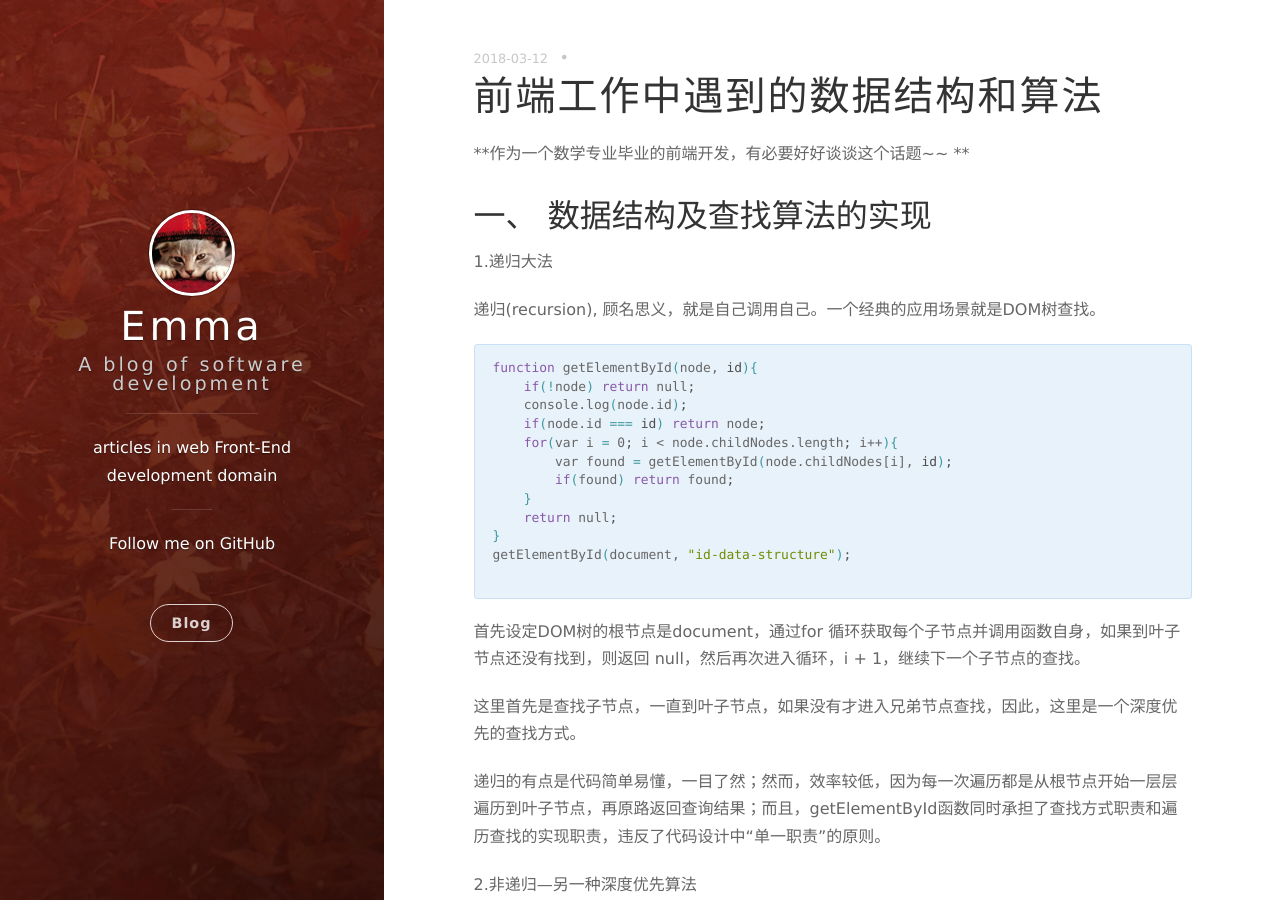
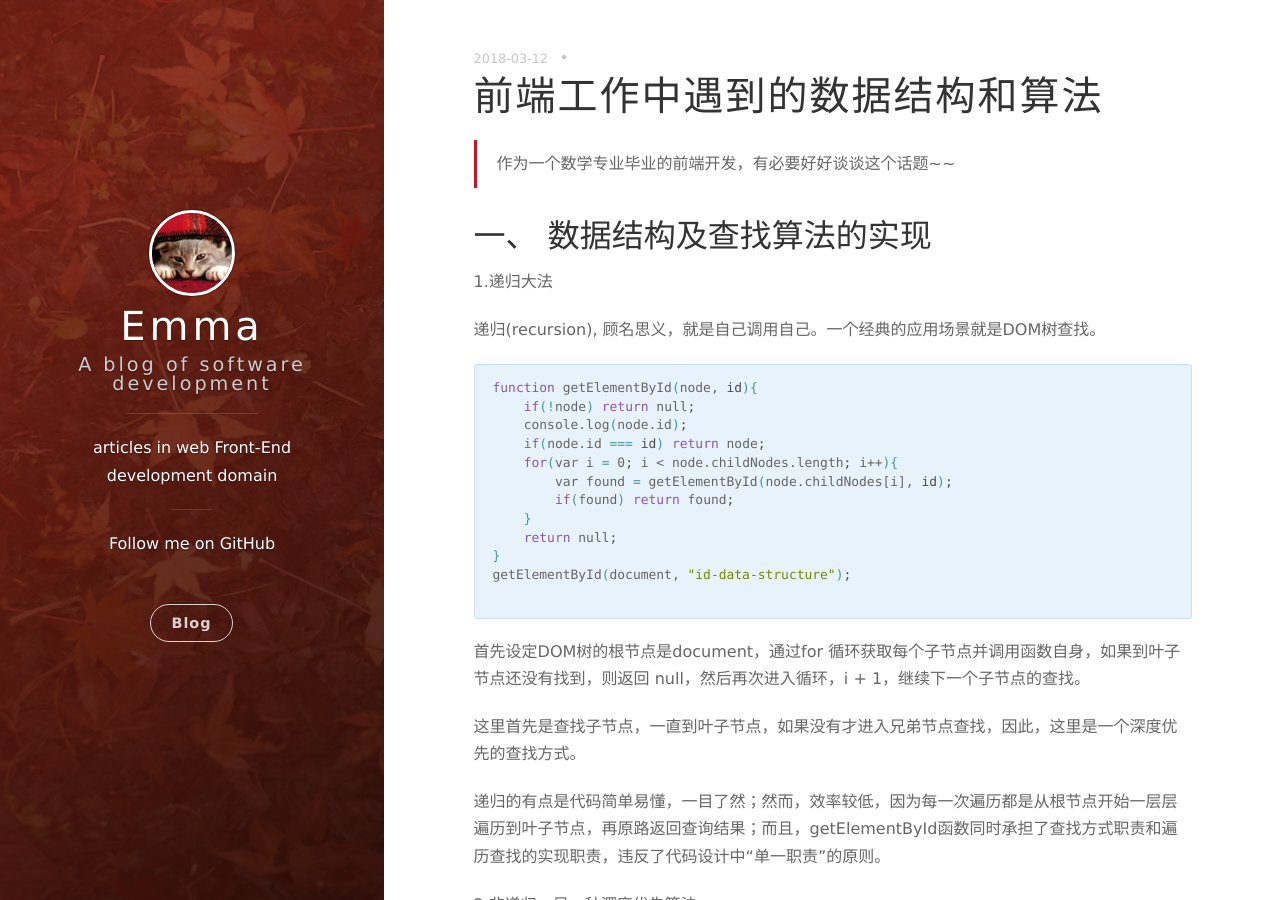
Before and after one commit to Emma0118/Emma0118.github.io, a Jekyll site: the page built from _posts/2018-03-12-Data-structure-and-algorithm.markdown, in a window 1280 px wide and 900 px high. Built offline with Jekyll 4.4.1, drawn with Linux system fonts in a browser that asks for light colours; nearby versions of some CDN libraries; comment, search, counter and statistics services are not loaded.

Commit message:
3月12号 算法相关

```diff
--- a/_posts/2018-03-12-Data-structure-and-algorithm.markdown
+++ b/_posts/2018-03-12-Data-structure-and-algorithm.markdown
@@ -4,7 +4,7 @@ title: 前端工作中遇到的数据结构和算法
 date: 2018-03-12 10:14:00
 ---
 
- **作为一个数学专业毕业的前端开发，有必要好好谈谈这个话题~~ **
+ > 作为一个数学专业毕业的前端开发，有必要好好谈谈这个话题~~
 
 ## 一、 数据结构及查找算法的实现
 
@@ -494,10 +494,7 @@ testTime(); // 0.173ms;
 事实上，每种算法都有自己的优势和缺点，我们要做的是充分分析需求采取最合适的算法，这在复杂多变的前端尤其重要。比如，在对于稳定性要求高的排序中，采用不稳定算法实现的排序结果往往不尽相同，而对于内存、性能要求高的环境中，我们则更倾向于选择空间复杂度低的算法~~
 
 
-
-
-
-  # 参考文档
+# 参考文档
 
   * [https://zh.wikipedia.org/wiki/排序算法](https://zh.wikipedia.org/wiki/排序算法)
   * [https://zh.wikipedia.org/wiki/Google_Chrome#.E7.99.BC.E5.B8.83](https://zh.wikipedia.org/wiki/Google_Chrome#.E7.99.BC.E5.B8.83)
```
